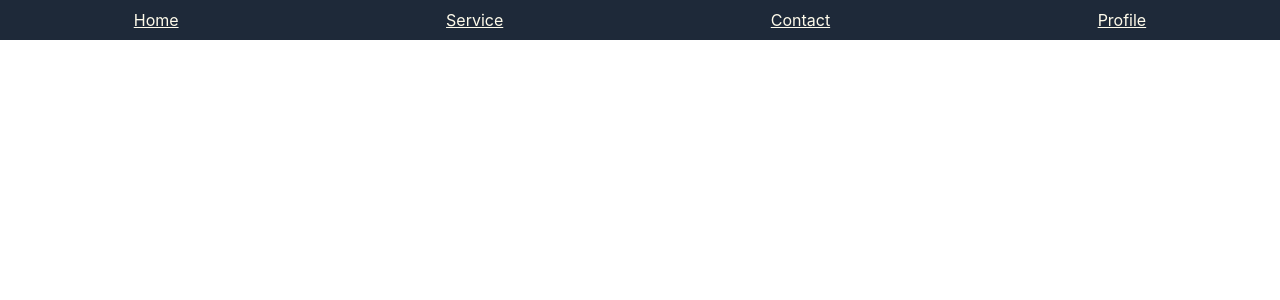
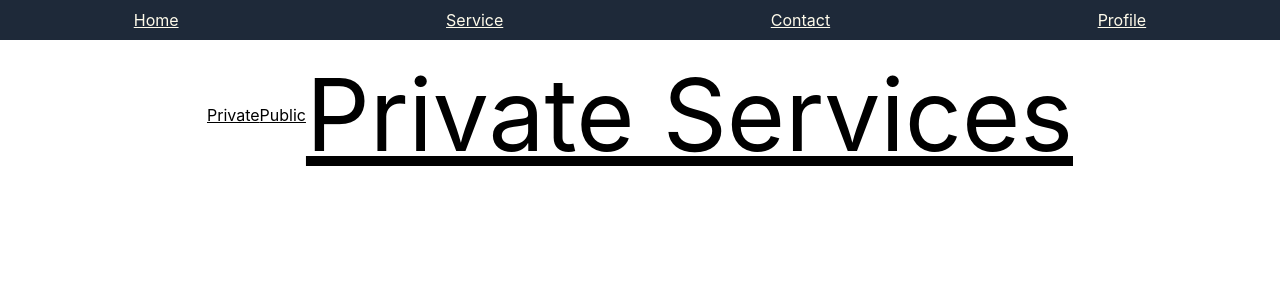
Before and after one commit to himanshupatel2007/React-Practise, a React (Vite) app: page /service/private in a window 1280 px wide. Shown: the top 300 px of the page. Built offline with nearby package versions, Linux system fonts and the light colour scheme; the HTML template or start-up script is replaced by a standard one.

Commit message:
react Routes and nested routes understood and practised

```diff
--- a/src/App.jsx
+++ b/src/App.jsx
@@ -1,21 +1,29 @@
-import React from "react";
+import React  from "react";
 import Navbar from "./components/Navbar";
-import { Routes,Route } from "react-router-dom";
+import { Routes, Route  } from "react-router-dom";
 import Home from "./Pages/Home";
 import Services from "./Pages/Services";
 import Contact from "./Pages/Contact";
 import Profile from "./Pages/Profile";
+import Public from "./Pages/Public";
+import Private from "./Pages/Private";
 
 const App = () => {
+
   return (
     <>
       <Navbar />
       <Routes>
-        <Route path="/" element={<Home/>} />
-        <Route path="/service" element={<Services/>} />
-        <Route path="/contact" element={<Contact/>} />
-        <Route path="/profile" element={<Profile/>} />
+        <Route path="/" element={<Home />} />
+        <Route path="/service" element={<Services />}>
+          <Route path="private" element={<Private />} />
+          <Route path="public" element={<Public />} />
+
+        </Route>
+        <Route path="/contact" element={<Contact />} />
+        <Route path="/profile" element={<Profile />}></Route>
       </Routes>
+
     </>
   );
 };
--- /dev/null
+++ b/src/Pages/Private.jsx
@@ -0,0 +1,11 @@
+import React from 'react'
+
+const Private = () => {
+  return (
+    <div>
+      <h1>Private Services</h1>
+    </div>
+  )
+}
+
+export default Private
--- /dev/null
+++ b/src/Pages/Public.jsx
@@ -0,0 +1,10 @@
+import React from 'react'
+
+const Public = () => {
+  return (
+    <div>
+<h1>Public Services</h1>    </div>
+  )
+}
+
+export default Public
--- a/src/Pages/Services.jsx
+++ b/src/Pages/Services.jsx
@@ -1,11 +1,18 @@
-import React from 'react'
+import React from "react";
+import { Link, Outlet } from "react-router-dom";
 
 const Services = () => {
   return (
-    <div className='heading'>
-      <h1>Services Page</h1>
+    <div className="heading">
+      <Link className="underline hover:no-underline" to="private">
+        Private
+      </Link>
+      <Link className="underline hover:no-underline" to="public">
+        Public
+      </Link>
+      <Outlet/>
     </div>
-  )
-}
+  );
+};
 
-export default Services
+export default Services;
```
